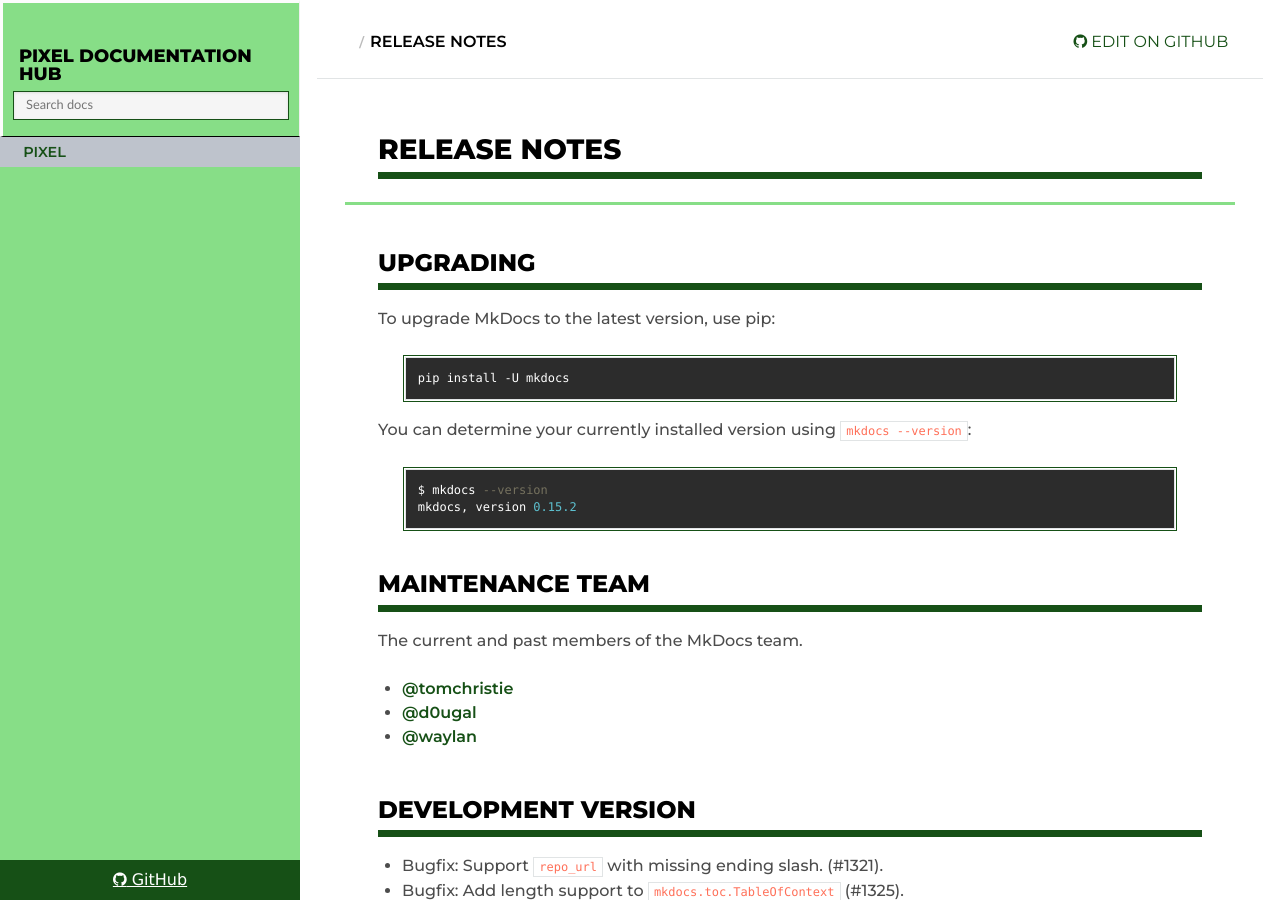
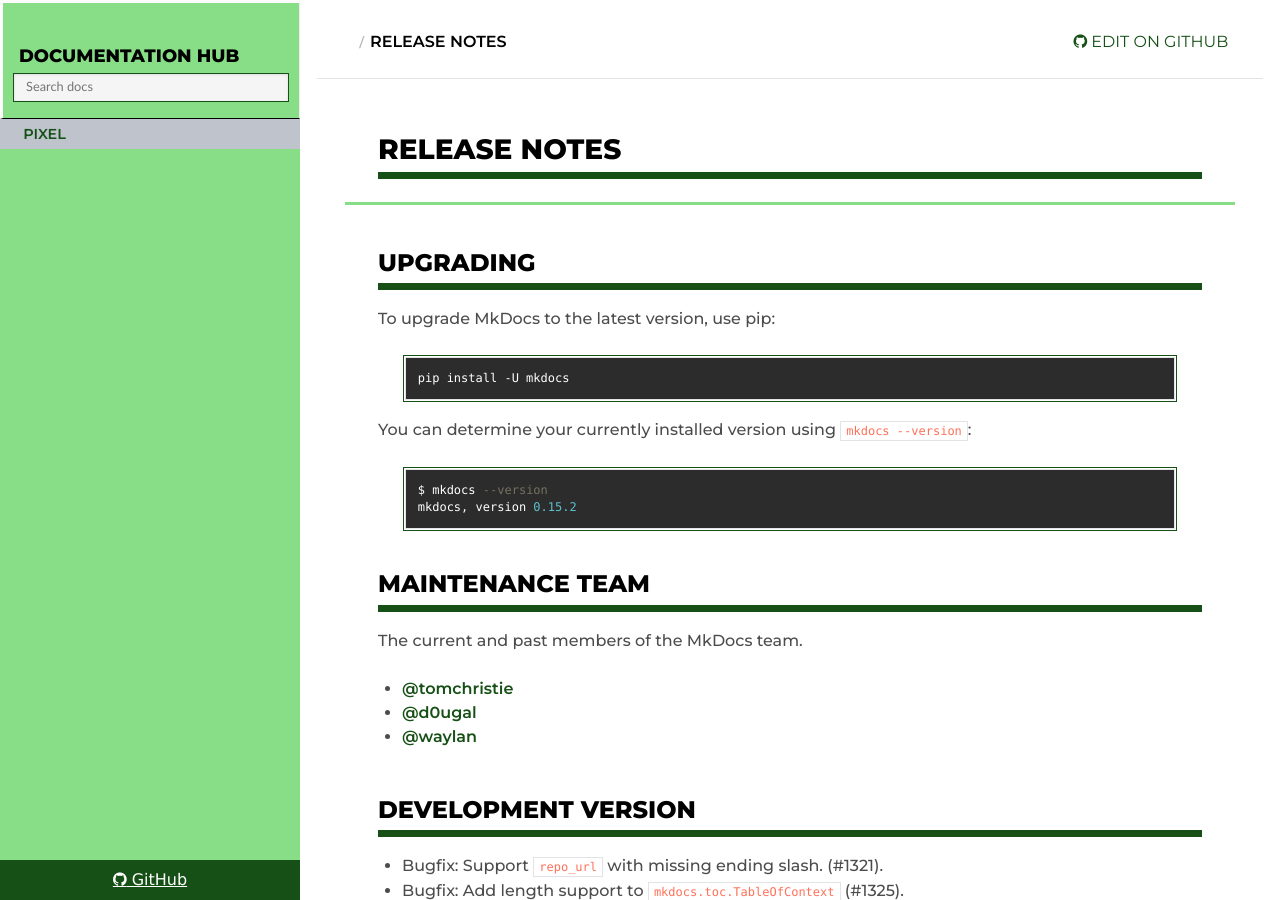
Before and after one commit to pixel-ports/docs-hub, an MkDocs documentation site: the page built from docs/about/release-notes.md, in a window 1280 px wide and 900 px high. Built offline with MkDocs 1.6.1, drawn with Linux system fonts in a browser that asks for light colours; nearby versions of some CDN libraries; old or Windows-style settings are respelled for this version of MkDocs.

Commit message:
Update mkdocs.yml

```diff
--- a/mkdocs.yml
+++ b/mkdocs.yml
@@ -1,4 +1,4 @@
-site_name: PIXEL Documentation Hub
+site_name: Documentation Hub
 site_description: 'PIXEL Documentation Hub'
 site_author: 'Benjamin Molina'
 
```
